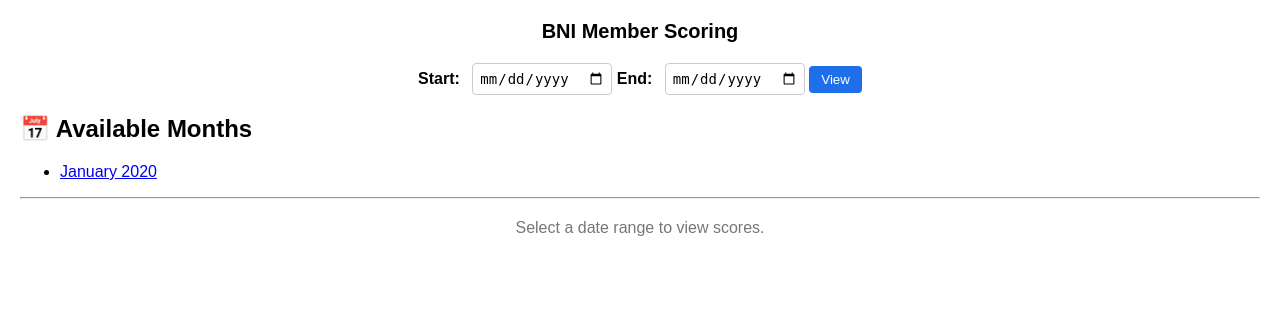
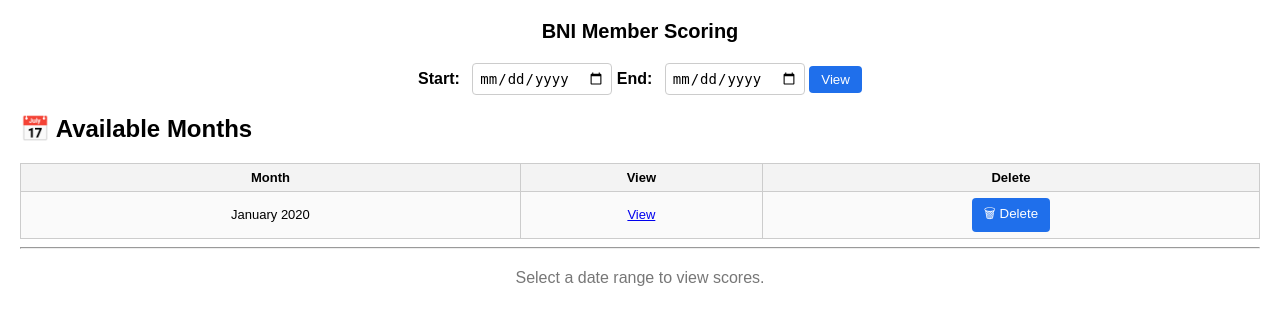
Before and after one commit to tasneeemm76/BNI-traffic-light-score, a Django app: page /view-scoring/ in a window 1280 px wide. Shown: the top 325 px of the page. Run offline with Django 5.2, Linux system fonts and the light colour scheme; tables that the repository leaves empty hold one stand-in row (values such as "Sample post").

Commit message:
delete option

```diff
--- a/reports/templates/reports/view_scoring.html
+++ b/reports/templates/reports/view_scoring.html
@@ -135,17 +135,38 @@
             Showing scores from {{ start_date }} to {{ end_date }}
         </div>
     {% endif %}
+
 <h2>📅 Available Months</h2>
-<ul>
+{% if message %}
+    <p style="color: green;">{{ message }}</p>
+{% endif %}
+
+<table border="1" cellpadding="6">
+  <tr>
+    <th>Month</th>
+    <th>View</th>
+    <th>Delete</th>
+  </tr>
   {% for m in month_list %}
-    <li>
-      <a href="?start_date={{ m.start }}&end_date={{ m.end }}">
-        {{ m.label }}
-      </a>
-    </li>
+  <tr>
+    <td>{{ m.label }}</td>
+    <td><a href="?start_date={{ m.start }}&end_date={{ m.end }}">View</a></td>
+    <td>
+      <form method="POST" style="display:inline;">
+        {% csrf_token %}
+        <input type="hidden" name="year" value="{{ m.year }}">
+        <input type="hidden" name="month" value="{{ m.month }}">
+        <button type="submit" name="delete_month" onclick="return confirm('Delete all data for {{ m.label }}?');">
+          🗑 Delete
+        </button>
+      </form>
+    </td>
+  </tr>
   {% endfor %}
-</ul>
+</table>
 <hr>
+
+
     {% if results %}
         <div class="actions">
             <a href="{% url 'upload_file' %}" class="btn">Upload New File</a>
--- a/reports/views.py
+++ b/reports/views.py
@@ -297,42 +297,61 @@ def upload_file(request: HttpRequest) -> HttpResponse:
         return render(request, 'reports/upload.html', {'error': str(e)})
 
 
+
 from django.utils.dateparse import parse_date
-from django.db.models import Min, Max
+from django.db.models import Q
+from django.db import transaction
 from collections import defaultdict
 import calendar
-from datetime import date
+from datetime import date, datetime
 
 def view_scoring(request: HttpRequest) -> HttpResponse:
     """
-    View scoring data for a selected date range or month.
-    Shows available months in ascending order and allows month-based filtering.
+    View scoring data with monthly listing and delete option.
     """
 
-    # --- Fetch all reports for month list ---
+    # --- Handle delete request first ---
+    if request.method == "POST" and "delete_month" in request.POST:
+        year = int(request.POST.get("year"))
+        month = int(request.POST.get("month"))
+        first_day = date(year, month, 1)
+        last_day = date(year, month, calendar.monthrange(year, month)[1])
+
+        try:
+            with transaction.atomic():
+                # Identify reports within that month
+                reports_to_delete = ReportUpload.objects.filter(
+                    start_date__gte=first_day,
+                    end_date__lte=last_day
+                )
+
+                if reports_to_delete.exists():
+                    # Delete related data
+                    MemberData.objects.filter(report__in=reports_to_delete).delete()
+                    TrainingData.objects.filter(report__in=reports_to_delete).delete()
+                    reports_to_delete.delete()
+
+                    message = f"✅ All data for {calendar.month_name[month]} {year} deleted successfully."
+                else:
+                    message = f"⚠️ No reports found for {calendar.month_name[month]} {year}."
+
+        except Exception as e:
+            message = f"❌ Error deleting {calendar.month_name[month]} {year}: {str(e)}"
+
+        # After delete, reload the page
+        all_reports = ReportUpload.objects.all().order_by("start_date")
+        month_list = _get_month_list(all_reports)
+        return render(request, "reports/view_scoring.html", {
+            "month_list": month_list,
+            "message": message,
+            "reports": all_reports,
+        })
+
+    # --- Regular GET logic below ---
+
     all_reports = ReportUpload.objects.all().order_by("start_date")
+    month_list = _get_month_list(all_reports)
 
-    # --- Build month list (unique (year, month)) ---
-    month_list = []
-    for r in all_reports:
-        if r.start_date:
-            month_key = (r.start_date.year, r.start_date.month)
-            if month_key not in month_list:
-                month_list.append(month_key)
-
-    # Convert to readable month names
-    month_display = [
-        {
-            "year": y,
-            "month": m,
-            "label": f"{calendar.month_name[m]} {y}",
-            "start": date(y, m, 1).isoformat(),
-            "end": date(y, m, calendar.monthrange(y, m)[1]).isoformat(),
-        }
-        for (y, m) in sorted(month_list)
-    ]
-
-    # --- Get filters from request ---
     start_date_str = request.GET.get("start_date")
     end_date_str = request.GET.get("end_date")
 
@@ -342,12 +361,11 @@ def view_scoring(request: HttpRequest) -> HttpResponse:
 
         if not start_date or not end_date:
             return render(request, "reports/view_scoring.html", {
-                "error": "Invalid date format. Please use YYYY-MM-DD.",
-                "month_list": month_display,
+                "error": "Invalid date format.",
+                "month_list": month_list,
                 "reports": all_reports,
             })
 
-        # --- Filter reports overlapping range ---
         reports = ReportUpload.objects.filter(
             start_date__lte=end_date,
             end_date__gte=start_date
@@ -355,29 +373,21 @@ def view_scoring(request: HttpRequest) -> HttpResponse:
 
         if not reports.exists():
             return render(request, "reports/view_scoring.html", {
-                "error": f"No reports found for {start_date_str} to {end_date_str}",
-                "month_list": month_display,
-                "start_date": start_date_str,
-                "end_date": end_date_str,
+                "error": f"No reports found for {start_date_str} → {end_date_str}",
+                "month_list": month_list,
                 "reports": all_reports,
             })
 
-        # --- Load core MemberData ---
-        all_member_data = MemberData.objects.filter(
-            report__in=reports
-        ).select_related("member", "report")
+        all_member_data = MemberData.objects.filter(report__in=reports).select_related("member", "report")
+        training_data_dict = defaultdict(int)
 
-        # --- Load TrainingData ---
-        training_data_dict = defaultdict(int)
-        training_records = TrainingData.objects.filter(report__in=reports).select_related("member", "report")
-        for t in training_records:
+        for t in TrainingData.objects.filter(report__in=reports).select_related("member", "report"):
             training_data_dict[t.member.id] += t.count
 
-        # --- Combine results ---
         results = []
         for member_data in all_member_data:
             member = member_data.member
-            member_name = member.full_name or f"{member.first_name} {member.last_name}".strip() or "Unknown"
+            member_name = member.full_name or f"{member.first_name} {member.last_name}".strip()
             total_weeks = member_data.report.total_weeks or 1
 
             training_count = training_data_dict.get(member.id, 0)
@@ -397,14 +407,34 @@ def view_scoring(request: HttpRequest) -> HttpResponse:
 
         return render(request, "reports/view_scoring.html", {
             "results": results,
+            "month_list": month_list,
             "start_date": start_date_str,
             "end_date": end_date_str,
-            "month_list": month_display,
             "reports": all_reports,
         })
 
-    # --- Default view (no date selected) ---
     return render(request, "reports/view_scoring.html", {
-        "month_list": month_display,
+        "month_list": month_list,
         "reports": all_reports,
     })
+
+
+# --- helper function ---
+def _get_month_list(all_reports):
+    """Generate a sorted list of available months."""
+    month_list = []
+    for r in all_reports:
+        if r.start_date:
+            key = (r.start_date.year, r.start_date.month)
+            if key not in month_list:
+                month_list.append(key)
+    return [
+        {
+            "year": y,
+            "month": m,
+            "label": f"{calendar.month_name[m]} {y}",
+            "start": date(y, m, 1).isoformat(),
+            "end": date(y, m, calendar.monthrange(y, m)[1]).isoformat(),
+        }
+        for (y, m) in sorted(month_list)
+    ]
```
